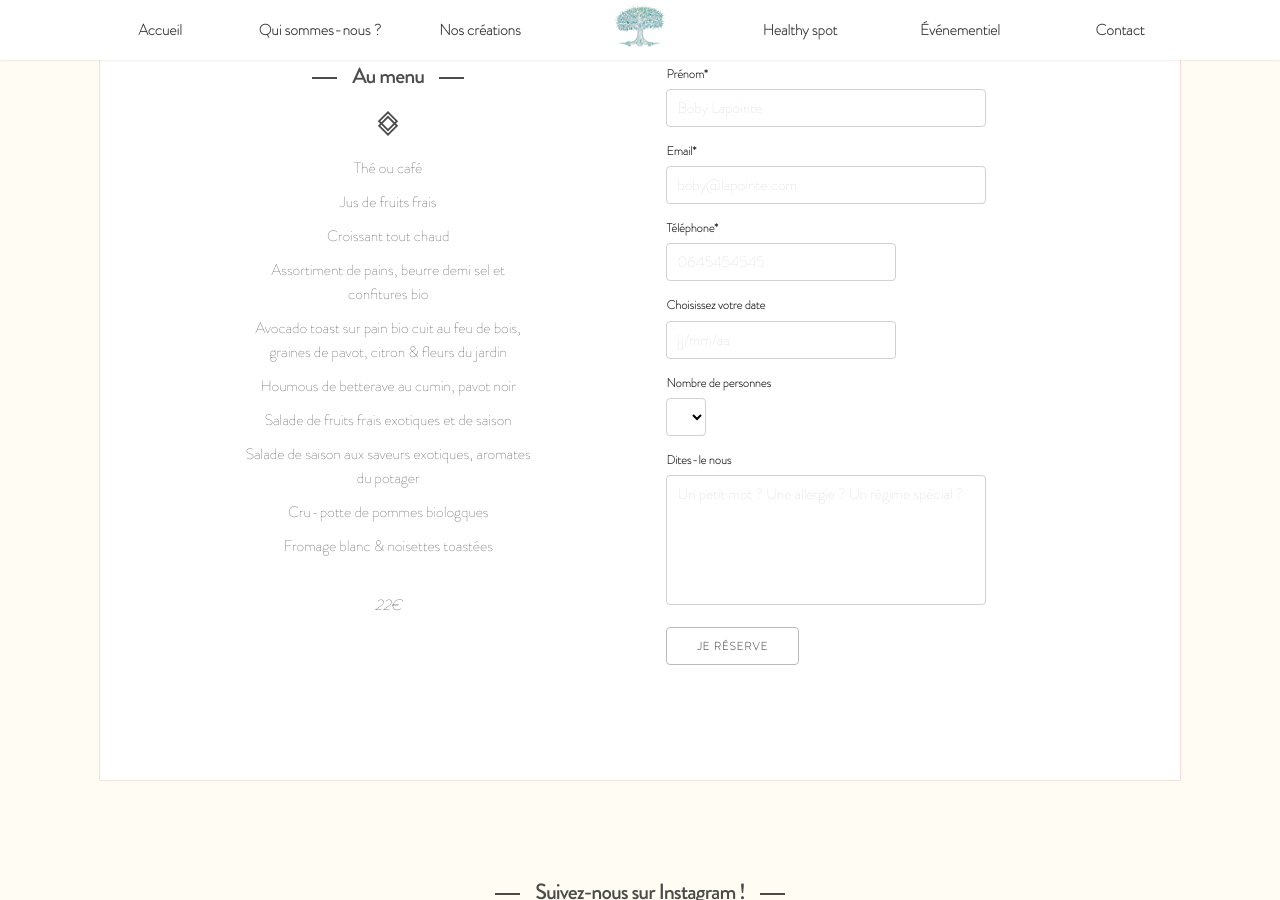
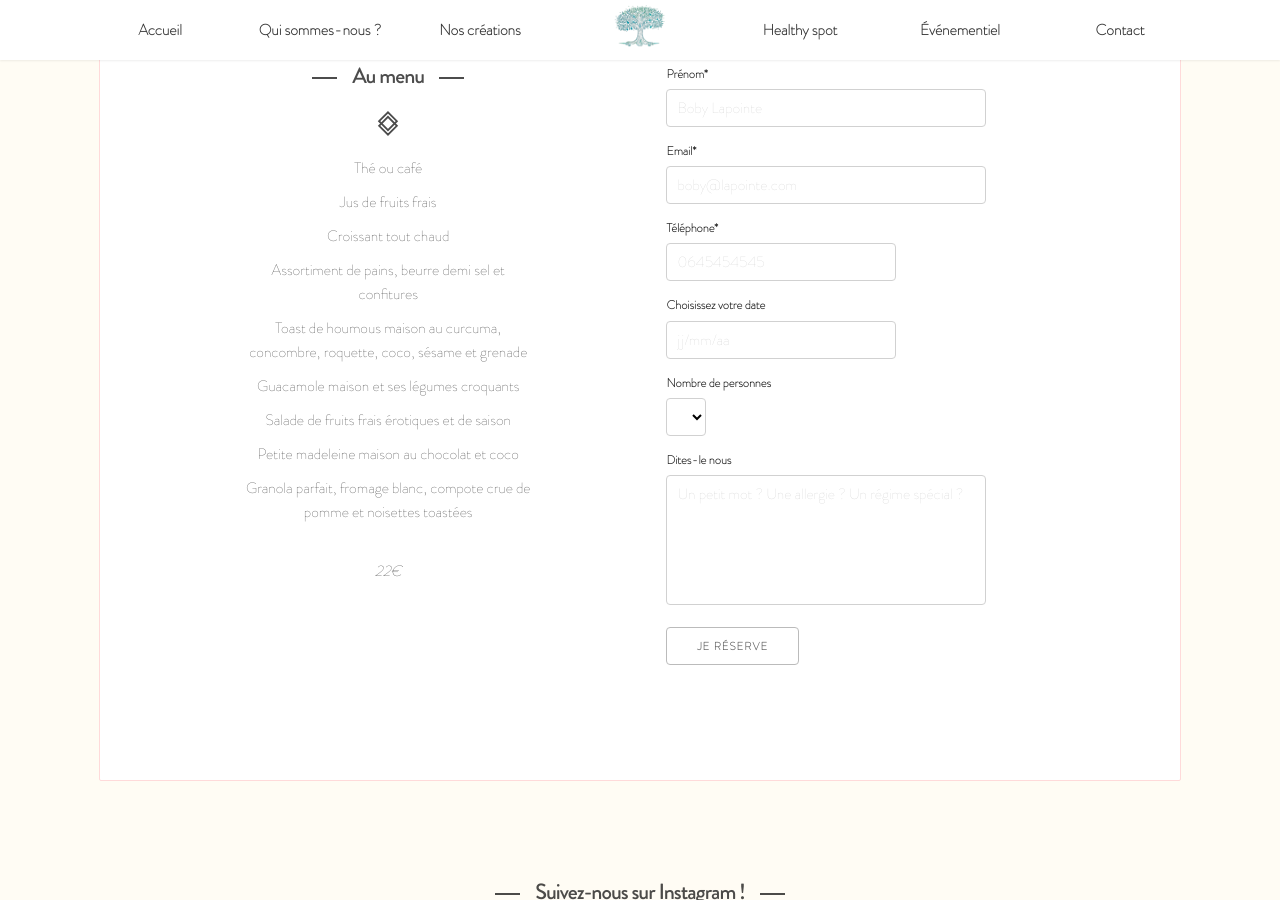
Before and after one commit to cedricmenteau/lemangotree, a Jekyll site: the page built from reservation.html, in a window 1280 px wide and 900 px high, scrolled down 634 px. Built offline with Jekyll 4.4.1, drawn with Linux system fonts in a browser that asks for light colours; nearby versions of some CDN libraries.

Commit message:
Update brunch

```diff
--- a/reservation.html
+++ b/reservation.html
@@ -28,13 +28,12 @@ thumbnail: images/creations/nos_creations_3.jpg
       <li>Thé ou café</li>
       <li>Jus de fruits frais</li>
       <li>Croissant tout chaud</li>
-      <li>Assortiment de pains, beurre demi sel et confitures bio</li>
-      <li>Avocado toast sur pain bio cuit au feu de bois, graines de pavot, citron & fleurs du jardin</li>
-      <li>Houmous de betterave au cumin, pavot noir</li>
-      <li>Salade de fruits frais exotiques et de saison</li>
-      <li>Salade de saison aux saveurs exotiques, aromates du potager</li>
-      <li>Cru-potte de pommes biologques</li>
-      <li>Fromage blanc & noisettes toastées</li>
+      <li>Assortiment de pains, beurre demi sel et confitures</li>
+      <li>Toast de houmous maison au curcuma, concombre, roquette, coco, sésame et grenade</li>
+      <li>Guacamole maison et ses légumes croquants</li>
+      <li>Salade de fruits frais érotiques et de saison</li>
+      <li>Petite madeleine maison au chocolat et coco</li>
+      <li>Granola parfait, fromage blanc, compote crue de pomme et noisettes toastées</li>
     </ul>
     <i>22€</i>
   </div>
```
